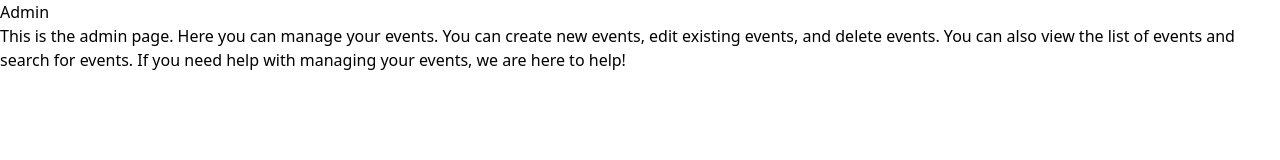
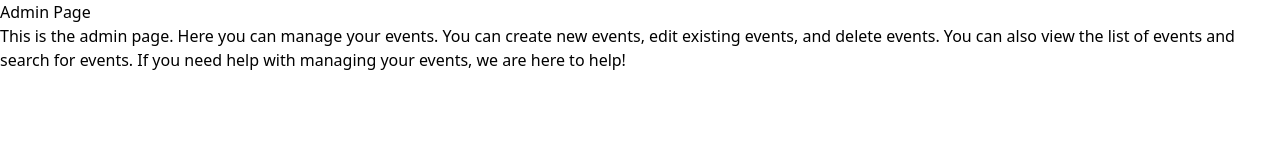
Before and after one commit to SatyamChoubey789/Event-Management-app, a Next.js app in the folder client/: page /admin in a window 1280 px wide. Shown: the top 160 px of the page. Built offline with nearby package versions, Linux system fonts and the light colour scheme.

Commit message:
Update page.tsx

```diff
--- a/client/src/app/admin/page.tsx
+++ b/client/src/app/admin/page.tsx
@@ -3,7 +3,7 @@ export default function Admin(){
         <div className="grid grid-rows-[20px_1fr_20px] items-center justify-items-center min-h-screen p-8 pb-20 gap-16 sm:p-20 font-[family-name:var(--font-geist-sans)]">
             <main className="flex flex-col gap-8 row-start-2 items-center sm:items-start">
                 <h1 className="text-4xl font-bold text-center sm:text-5xl">
-                    Admin
+                    Admin Page
                 </h1>
                 <p className="text-lg text-center sm:text-xl">
                     This is the admin page. Here you can manage your events. You can
```
